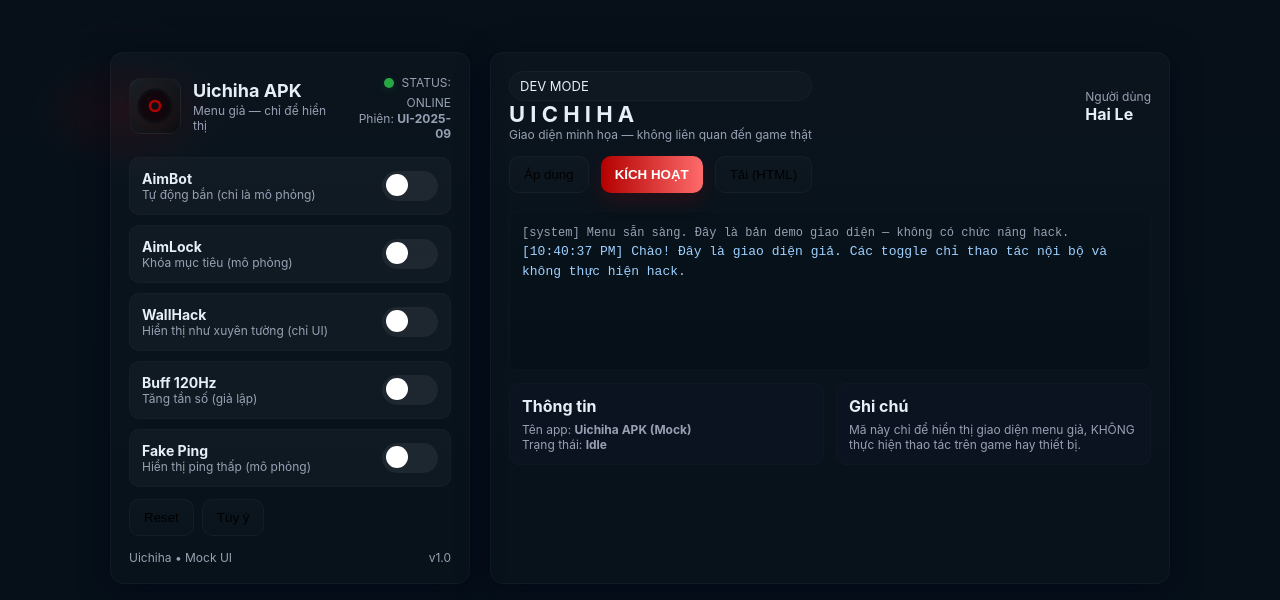
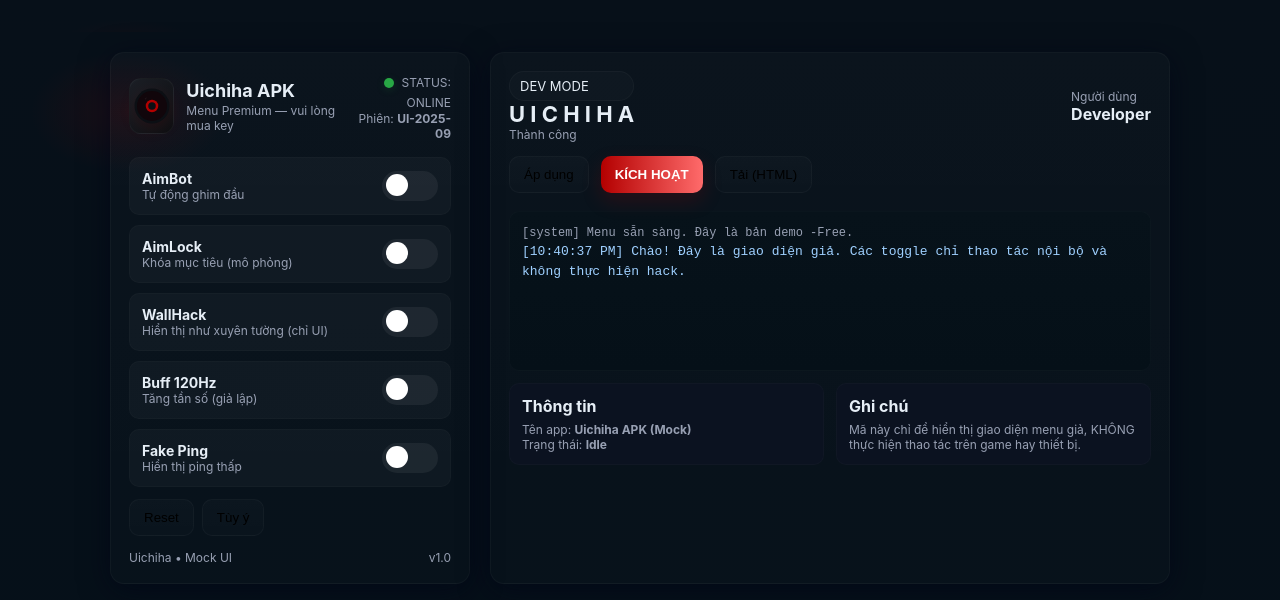
Before and after one commit to hai123-com/Menu-Uichiha-Apk, a plain HTML site: page index.html in a window 1280 px wide. Drawn offline with Linux system fonts and the light colour scheme.

Commit message:
index.html

```diff
--- a/index.html
+++ b/index.html
@@ -87,7 +87,7 @@
         </div>
         <div>
           <div class="title">Uichiha APK</div>
-          <div class="subtitle">Menu giả — chỉ để hiển thị</div>
+          <div class="subtitle">Menu Premium — vui lòng mua key</div>
         </div>
         <div class="status">
           <div><span class="dot" aria-hidden="true"></span><span class="small">STATUS: ONLINE</span></div>
@@ -100,7 +100,7 @@
           <div class="left">
             <div>
               <h4>AimBot</h4>
-              <div class="muted">Tự động bắn (chỉ là mô phỏng)</div>
+              <div class="muted">Tự động ghim đầu</div>
             </div>
           </div>
           <div class="switch" role="switch" tabindex="0" aria-checked="false" data-key="aimbot">
@@ -148,7 +148,7 @@
           <div class="left">
             <div>
               <h4>Fake Ping</h4>
-              <div class="muted">Hiển thị ping thấp (mô phỏng)</div>
+              <div class="muted">Hiển thị ping thấp </div>
             </div>
           </div>
           <div class="switch" role="switch" tabindex="0" aria-checked="false" data-key="fakeping">
@@ -173,11 +173,11 @@
         <div>
           <div class="badge">DEV MODE</div>
           <div class="bigtitle">U I C H I H A</div>
-          <div class="small">Giao diện minh họa — không liên quan đến game thật</div>
+          <div class="small">Thành công</div>
         </div>
         <div style="margin-left:auto">
           <div class="small">Người dùng</div>
-          <div style="font-weight:700">Hai Le</div>
+          <div style="font-weight:700">Developer</div>
         </div>
       </div>
 
@@ -190,7 +190,7 @@
       <div class="console" id="console" aria-label="Console giả">
         <div class="log" id="log">
           <!-- logs will appear here -->
-          <div class="small">[system] Menu sẵn sàng. Đây là bản demo giao diện — không có chức năng hack.</div>
+          <div class="small">[system] Menu sẵn sàng. Đây là bản demo -Free.</div>
         </div>
       </div>
 
```
